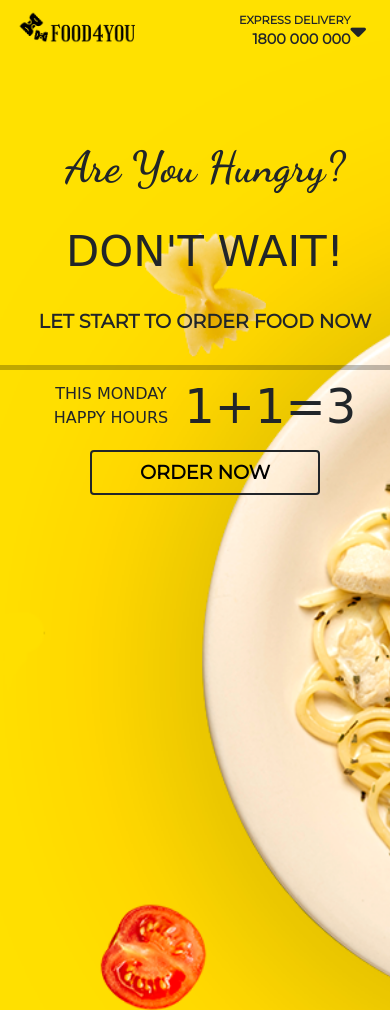
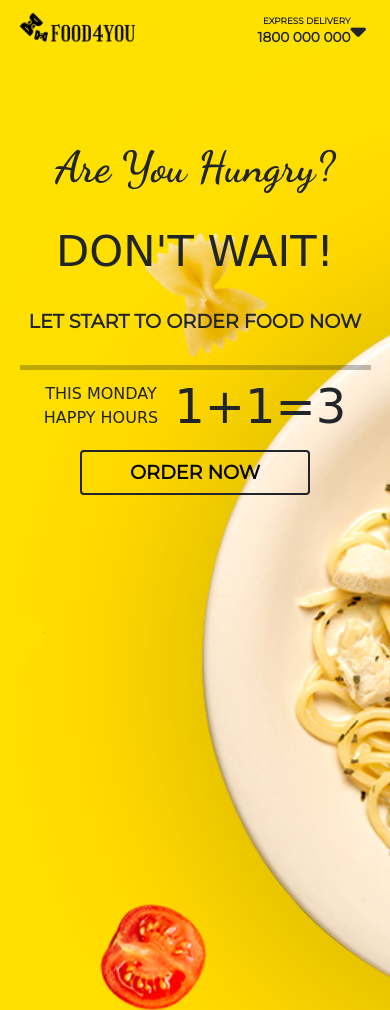
Before and after one commit to mhdfznnsr/Food4You, a plain HTML site: page index.html in a window 390 px wide. Shown: the top 1010 px of the page. Drawn offline with nearby package versions, Linux system fonts and the light colour scheme; a web font is replaced by a local one.

Commit message:
Update styles.css

```diff
--- a/css/styles.css
+++ b/css/styles.css
@@ -17,11 +17,11 @@ body{
     width: clamp(8rem,15vw, 17rem);
 }
 .express{
-    font-size: clamp(0.7rem, 2.125vw, 0.75rem);
+    font-size: clamp(0.55rem, 2.125vw, 0.75rem);
     font-weight: 600;
 }
 .number{
-    font-size: clamp(0.9rem, 3.5vw, 1.1rem);
+    font-size: clamp(0.8rem, 3.5vw, 1.1rem);
     font-weight: 900;
 }
 .smartphone{
@@ -44,7 +44,8 @@ body{
     font-size: 4.5rem;
 }
 .left-section{
-    min-width: 410px;
+    width: max-content;
+    margin-left: 10%;
 }
 .left-section h3{
     font-size: clamp(2.7rem, 4vw, 4rem);
@@ -215,6 +216,10 @@ hr{
     background-repeat: no-repeat;
     height:70vh;
     width: 100%;
+
+}
+.footer *{
+    font-size: clamp(0.75rem,2.5vw, 1rem);
 }
 .icon{
     color: #fee100;
@@ -260,3 +265,10 @@ hr{
         display: none;
     }
 }
+@media (max-width: 550px){
+    .left-section{
+        width: 90%;
+        margin-left: auto;
+    }
+
+}
```
